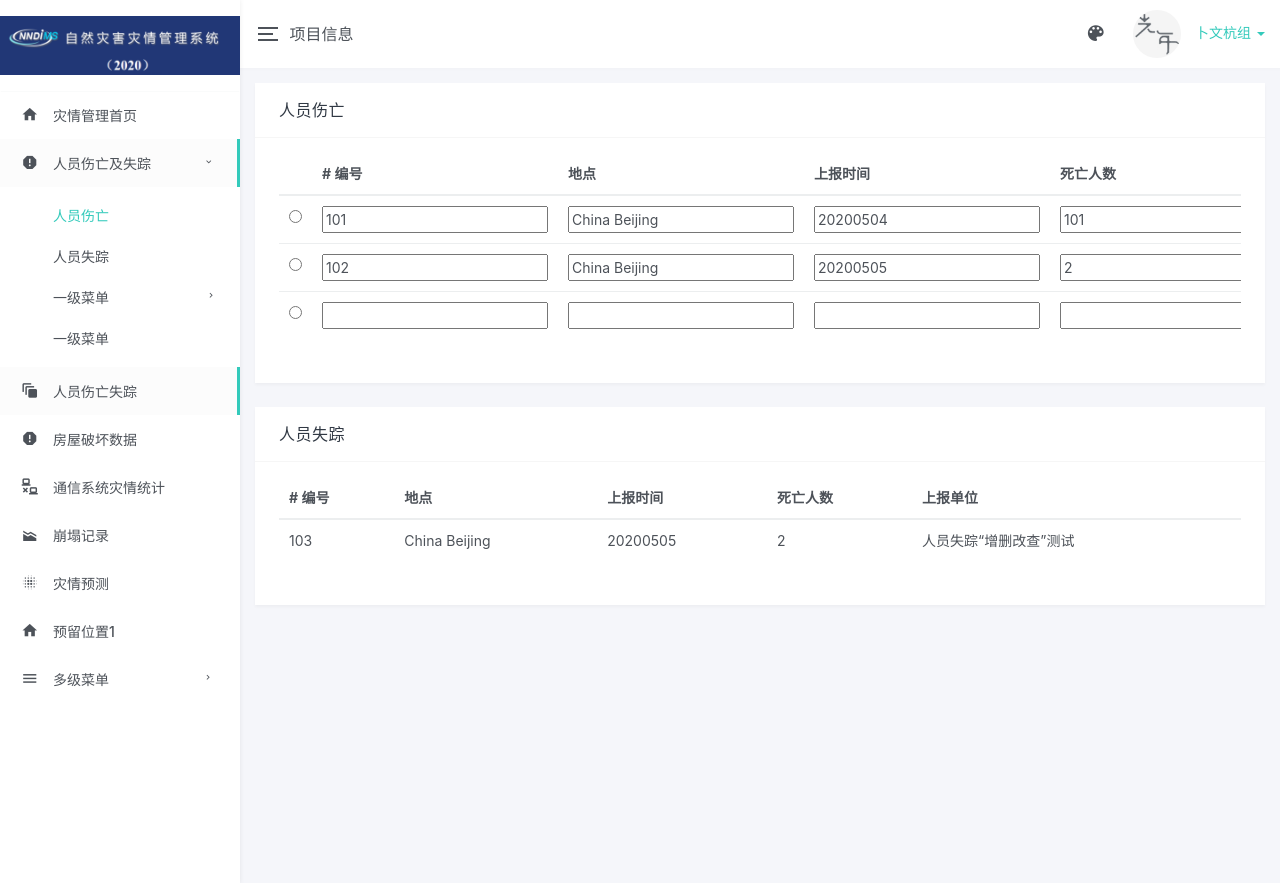
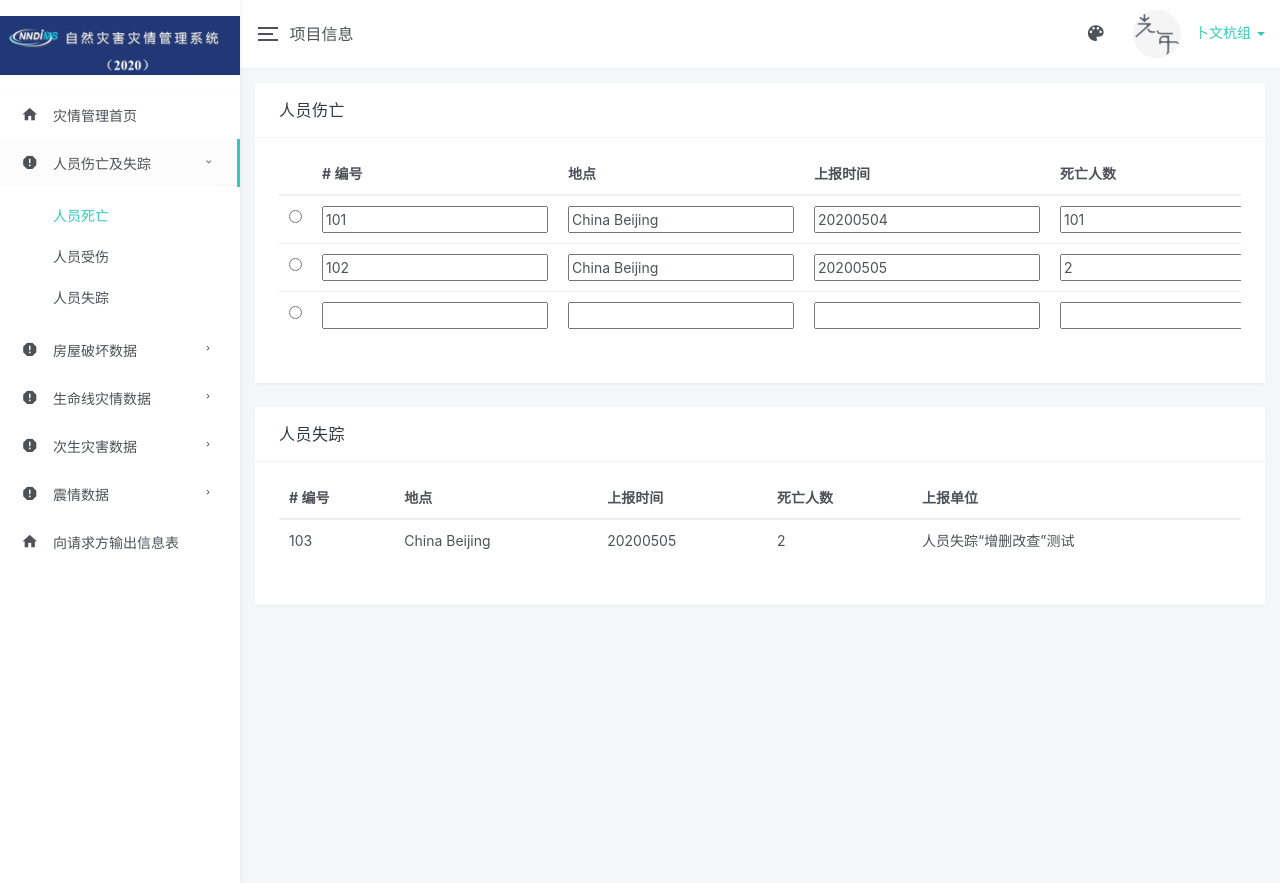
Before and after one commit to Shuuteikou/MSHD, a Django app: page /data_resolver/details_DeathStatics in a window 1280 px wide. Run offline with Django 3.2, Linux system fonts and the light colour scheme; data comes from the database, SQL or seed files in the repository; some libraries are stand-ins or nearby versions.

Commit message:
left sidebar

```diff
--- a/data_resolver/templates/details_DeathStatics.html
+++ b/data_resolver/templates/details_DeathStatics.html
@@ -32,9 +32,10 @@
             <li class="nav-item nav-item-has-subnav active open">
               <a href="javascript:void(0)"><i class="mdi mdi-alert-octagon"></i> 人员伤亡及失踪</a>
               <ul class="nav nav-subnav">
-                <li class="nav-item active"> <a href="{% url "details_DeathStatics" %}">人员伤亡</a> </li>
+                <li class="nav-item active"> <a href="{% url "details_DeathStatics" %}">人员死亡</a> </li>
+                <li> <a href="{% url "details_DeathStatics" %}">人员受伤</a> </li>
                 <li> <a href="#!">人员失踪</a> </li>
-                <li class="nav-item nav-item-has-subnav">
+                {% comment %} <li class="nav-item nav-item-has-subnav">
                   <a href="#!">一级菜单</a>
                   <ul class="nav nav-subnav">
                     <li> <a href="#!">二级菜单</a> </li>
@@ -47,16 +48,53 @@
                     </li>
                   </ul>
                 </li>
-                <li> <a href="#!">一级菜单</a> </li>
+                <li> <a href="#!">一级菜单</a> </li> {% endcomment %}
               </ul>
             </li>
-            <li class="nav-item active"> <a href="{% url "details_DeathStatics" %}"><i class="mdi mdi-animation"></i> 人员伤亡失踪</a> </li>
-            <li class="nav-item"> <a href="{% url "index_20200514" %}"><i class="mdi mdi-alert-octagon"></i> 房屋破坏数据</a> </li>
-            <li class="nav-item"> <a href="{% url "index_20200514" %}"><i class="mdi mdi-lan-disconnect"></i> 通信系统灾情统计</a> </li>
-            <li class="nav-item"> <a href="{% url "index_20200514" %}"><i class="mdi mdi-elevation-decline"></i> 崩塌记录</a> </li>
-            <li class="nav-item"> <a href="{% url "index_20200514" %}"><i class="mdi mdi-blur"></i> 灾情预测</a> </li>
-            <li class="nav-item"> <a href="{% url "index_20200514" %}"><i class="mdi mdi-home"></i> 预留位置1</a> </li>
             <li class="nav-item nav-item-has-subnav">
+              <a href="javascript:void(0)"><i class="mdi mdi-alert-octagon"></i> 房屋破坏数据</a>
+              <ul class="nav nav-subnav">
+                <li class="nav-item"> <a href="{% url "details_DeathStatics" %}">土木结构房屋破坏</a> </li>
+                <li> <a href="{% url "details_DeathStatics" %}">砖木结构房屋破坏</a> </li>
+                <li> <a href="#!">砖混结构房屋破坏</a> </li>
+                <li> <a href="#!">框架结构房屋破坏</a> </li>
+                <li> <a href="#!">其他结构房屋破坏</a> </li>
+              </ul>
+            </li>
+            <li class="nav-item nav-item-has-subnav">
+              <a href="javascript:void(0)"><i class="mdi mdi-alert-octagon"></i> 生命线灾情数据</a>
+              <ul class="nav nav-subnav">
+                <li class="nav-item"> <a href="{% url "details_DeathStatics" %}">土木结构房屋破坏</a> </li>
+                <li> <a href="{% url "details_DeathStatics" %}">通信系统灾情</a> </li>
+                <li> <a href="#!">交通系统灾情</a> </li>
+                <li> <a href="#!">供水系统灾情</a> </li>
+                <li> <a href="#!">输油系统灾情</a> </li>
+                <li> <a href="#!">燃气系统灾情</a> </li>
+                <li> <a href="#!">电力系统灾情</a> </li>
+                <li> <a href="#!">水利系统灾情</a> </li>
+              </ul>
+            </li>
+            <li class="nav-item nav-item-has-subnav">
+              <a href="javascript:void(0)"><i class="mdi mdi-alert-octagon"></i> 次生灾害数据</a>
+              <ul class="nav nav-subnav">
+                <li class="nav-item"> <a href="{% url "details_DeathStatics" %}">崩塌记录</a> </li>
+                <li> <a href="{% url "details_DeathStatics" %}">滑坡记录</a> </li>
+                <li> <a href="#!">泥石流记录</a> </li>
+                <li> <a href="#!">岩溶塌陷记录</a> </li>
+                <li> <a href="#!">地裂缝记录</a> </li>
+                <li> <a href="#!">地面沉降记录</a> </li>
+                <li> <a href="#!">其他次生灾害记录</a> </li>
+              </ul>
+            </li>
+            <li class="nav-item nav-item-has-subnav">
+              <a href="javascript:void(0)"><i class="mdi mdi-alert-octagon"></i> 震情数据</a>
+              <ul class="nav nav-subnav">
+                <li class="nav-item"> <a href="{% url "details_DeathStatics" %}">基本震情</a> </li>
+                <li> <a href="{% url "details_DeathStatics" %}">灾情预测</a> </li>
+              </ul>
+            </li>
+            <li class="nav-item"> <a href="{% url "index_20200514" %}"><i class="mdi mdi-home"></i> 向请求方输出信息表</a> </li>
+            {% comment %} <li class="nav-item nav-item-has-subnav">
               <a href="javascript:void(0)"><i class="mdi mdi-menu"></i> 多级菜单</a>
               <ul class="nav nav-subnav">
                 <li> <a href="#!">一级菜单</a> </li>
@@ -75,7 +113,7 @@
                 </li>
                 <li> <a href="#!">一级菜单</a> </li>
               </ul>
-            </li>
+            </li> {% endcomment %}
 
           </ul>
         </nav>
```
